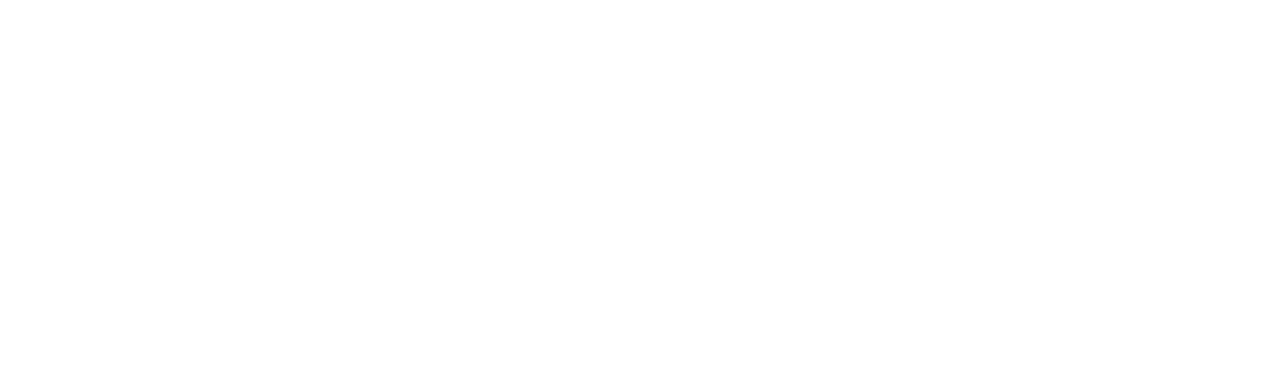
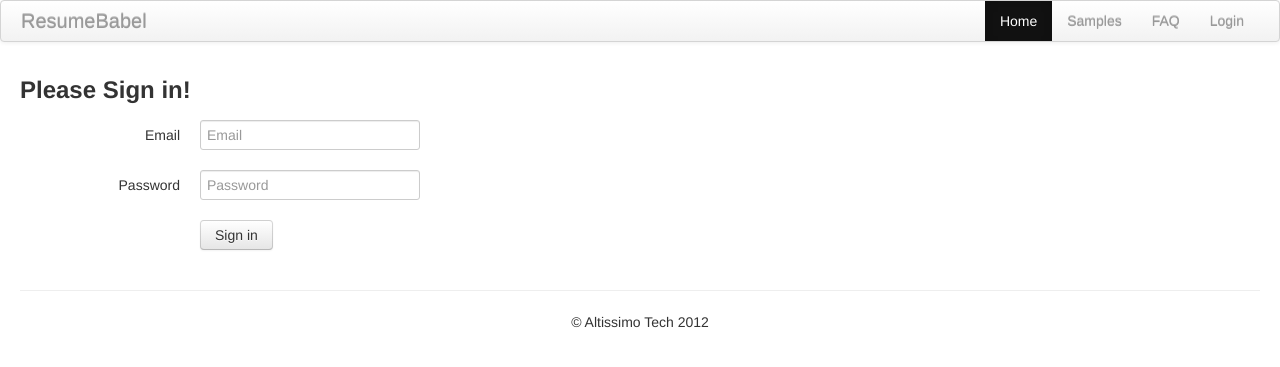
Before and after one commit to poundifdef/resumebabel-web, a Flask app: page /login in a window 1280 px wide. Before the commit the part shown is empty. Shown: the top 367 px of the page. Run offline with Flask 2, Linux system fonts and the light colour scheme; parts of the project's set-up code (start-up, migrations or seed data) failed here and were passed over; some libraries are stand-ins or nearby versions.

Commit message:
Create login form

```diff
--- a/app.py
+++ b/app.py
@@ -25,7 +25,7 @@
 
 @app.route('/login')
 def login():
-    return ""
+    return render_template('login.html')
 
 
 @app.route('/register')
--- a/templates/header.html
+++ b/templates/header.html
@@ -34,13 +34,13 @@
 
         <div class="nav-collapse collapse">
             <ul class="nav pull-right">
-                <li class="active"><a href="#">Home</a></li>
+                <li class="active"><a href="/">Home</a></li>
 
                 <li><a href="#">Samples</a></li>
 
                 <li><a href="#">FAQ</a></li>
 
-                <li><a href="#">Login</a></li>
+                <li><a href="/login">Login</a></li>
             </ul>
         </div><!--/.nav-collapse -->
     </div>
--- /dev/null
+++ b/templates/login.html
@@ -0,0 +1,26 @@
+{% include 'header.html' %}
+
+<h3>Please Sign in!</h3>
+
+
+<form class="form-horizontal" method="post" action="/">
+  <div class="control-group">
+    <label class="control-label" for="inputEmail">Email</label>
+    <div class="controls">
+      <input type="text" id="email" placeholder="Email">
+    </div>
+  </div>
+  <div class="control-group">
+    <label class="control-label" for="inputPassword">Password</label>
+    <div class="controls">
+      <input type="password" id="password" placeholder="Password">
+    </div>
+  </div>
+  <div class="control-group">
+    <div class="controls">
+      <button type="submit" class="btn">Sign in</button>
+    </div>
+  </div>
+</form>
+
+{% include 'footer.html' %}
```
